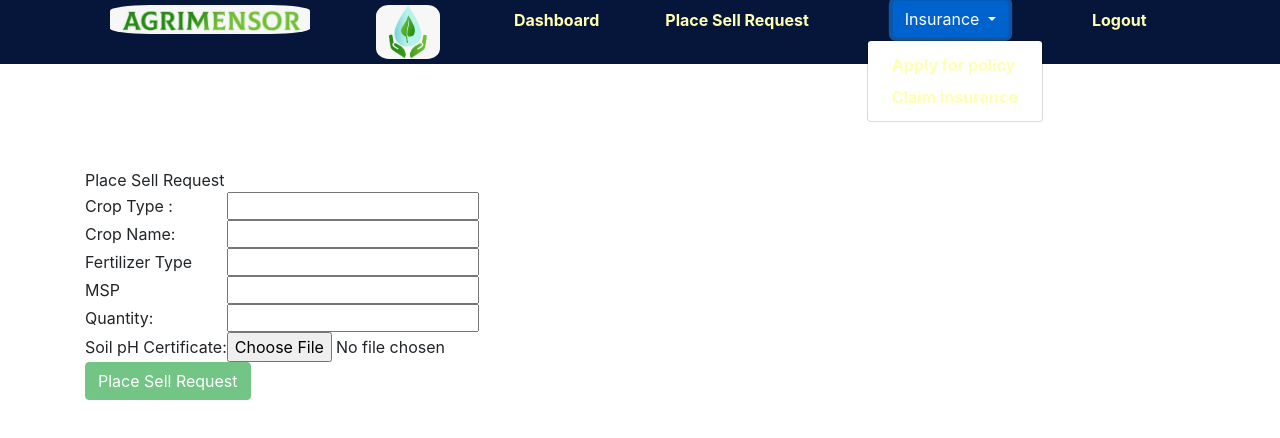
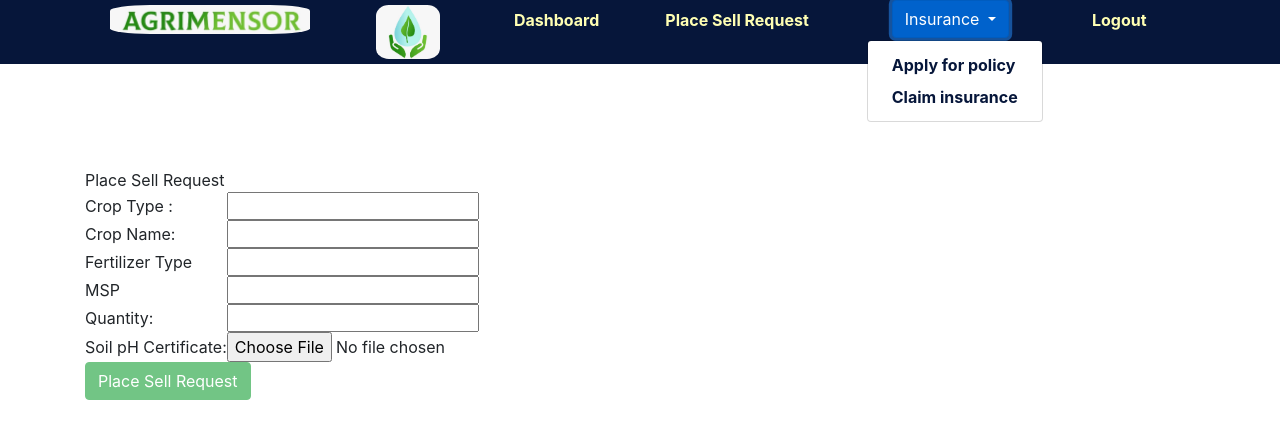
Before and after one commit to Hellenic-gp5/hellenic-practice, an Angular app in the folder Farmer-Schemes/: page /add in a window 1280 px wide. Both pictures are taken after a click on the button "Insurance". Shown: the top 438 px of the page. Built offline with nearby package versions, Linux system fonts and the light colour scheme.

Commit message:
Changed CSS

```diff
--- a/Farmer-Schemes/src/app/navbary/navbary.component.css
+++ b/Farmer-Schemes/src/app/navbary/navbary.component.css
@@ -20,3 +20,7 @@ img{
   background-color: #fff;
   border-radius: 4px;
 }
+
+.nav-item .dropdown-item {
+  color: #06163a;
+}
--- a/Farmer-Schemes/src/app/navbary/navbary.component.html
+++ b/Farmer-Schemes/src/app/navbary/navbary.component.html
@@ -35,7 +35,7 @@
           <button type="button" class="nav-item btn btn-primary dropdown-toggle" data-toggle="dropdown">
             Insurance
           </button>
-          <div class="dropdown-menu">
+          <div class="dropdown-menu drop">
                     <a class="dropdown-item" [routerLink]="['apply']">Apply for policy</a>
                     <a class="dropdown-item" [routerLink]="['claim']">Claim insurance</a>
           </div>
```
